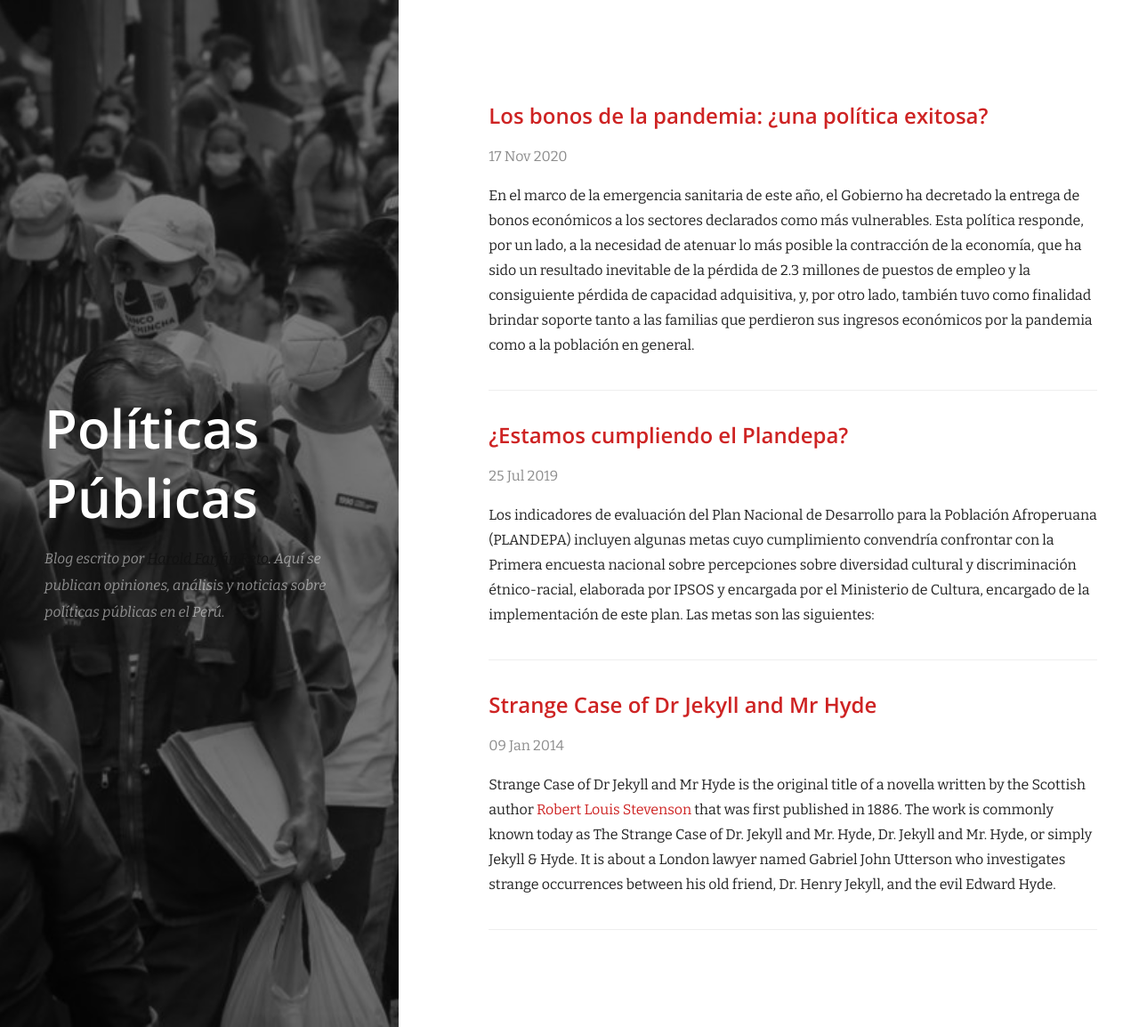
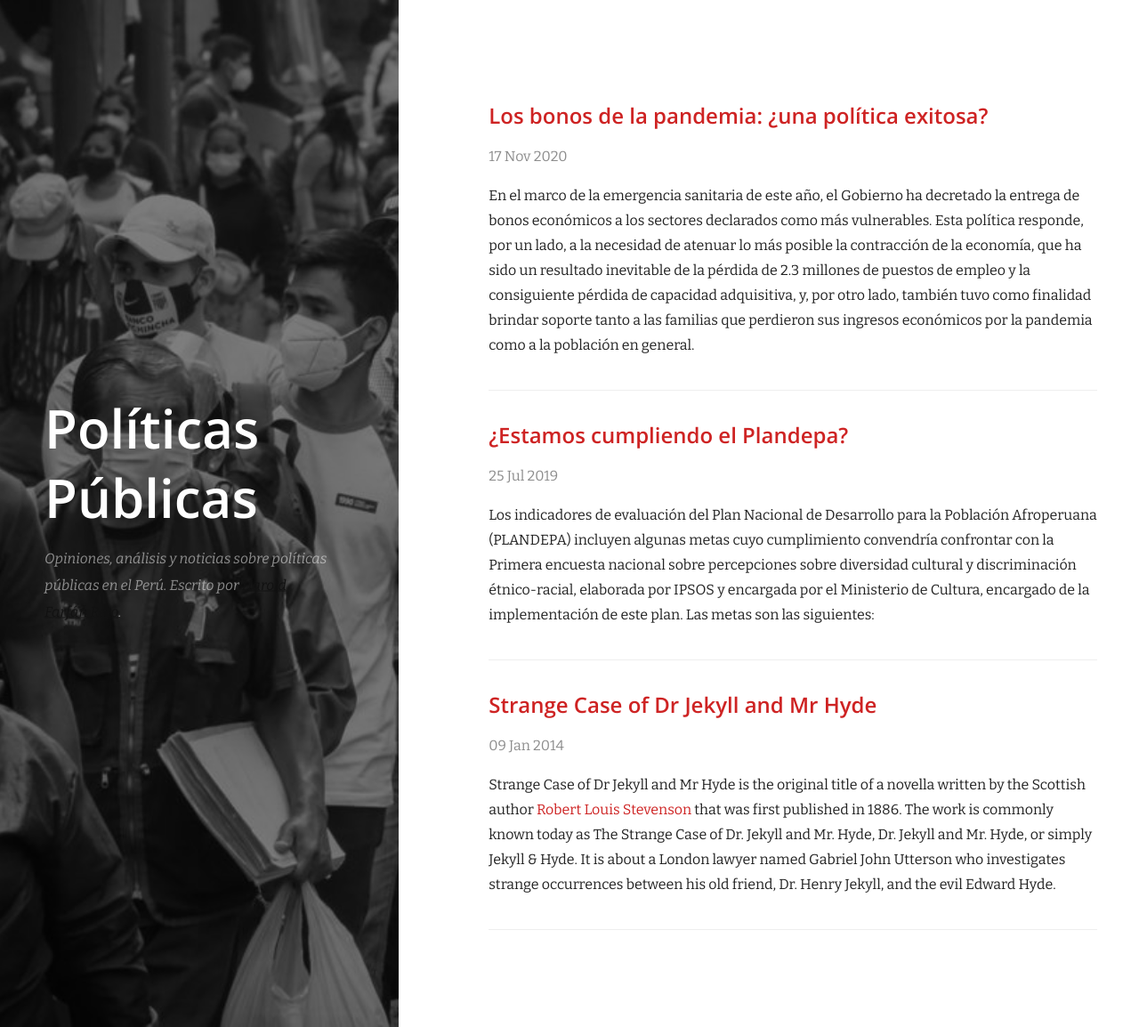
Before and after one commit to hfarfanreto/politicas_publicas, a Jekyll site: the page built from index.html, in a window 1280 px wide. Shown: the whole page at 89% size. Built offline with Jekyll 4.4.1, drawn with Linux system fonts in a browser that asks for light colours; nearby versions of some CDN libraries; part of the change alters nothing that is shown.

Commit message:
Update _config.yml

```diff
--- a/_config.yml
+++ b/_config.yml
@@ -1,6 +1,7 @@
 # Site settings
 title: 'Políticas Públicas' # Your Title
-tagline: 'Blog escrito por <a href="http://haroldfarfanreto.com" target="_blank">Harold Farfán Reto</a>. Aquí se publican opiniones, análisis y noticias sobre políticas públicas en el Perú.' # A brief tagline for your site
+#tagline: 'Blog escrito por <a href="http://haroldfarfanreto.com" target="_blank">Harold Farfán Reto</a>. Aquí se publican opiniones, análisis y noticias sobre políticas públicas en el Perú.' # A brief tagline for your site
+tagline: 'Opiniones, análisis y noticias sobre políticas públicas en el Perú. Escrito por <a href="http://haroldfarfanreto.com" target="_blank">Harold Farfán Reto</a>.' # A brief tagline for your site
 sidebar_image: /images/cover.jpg
 permalink: /:title/
 
```
